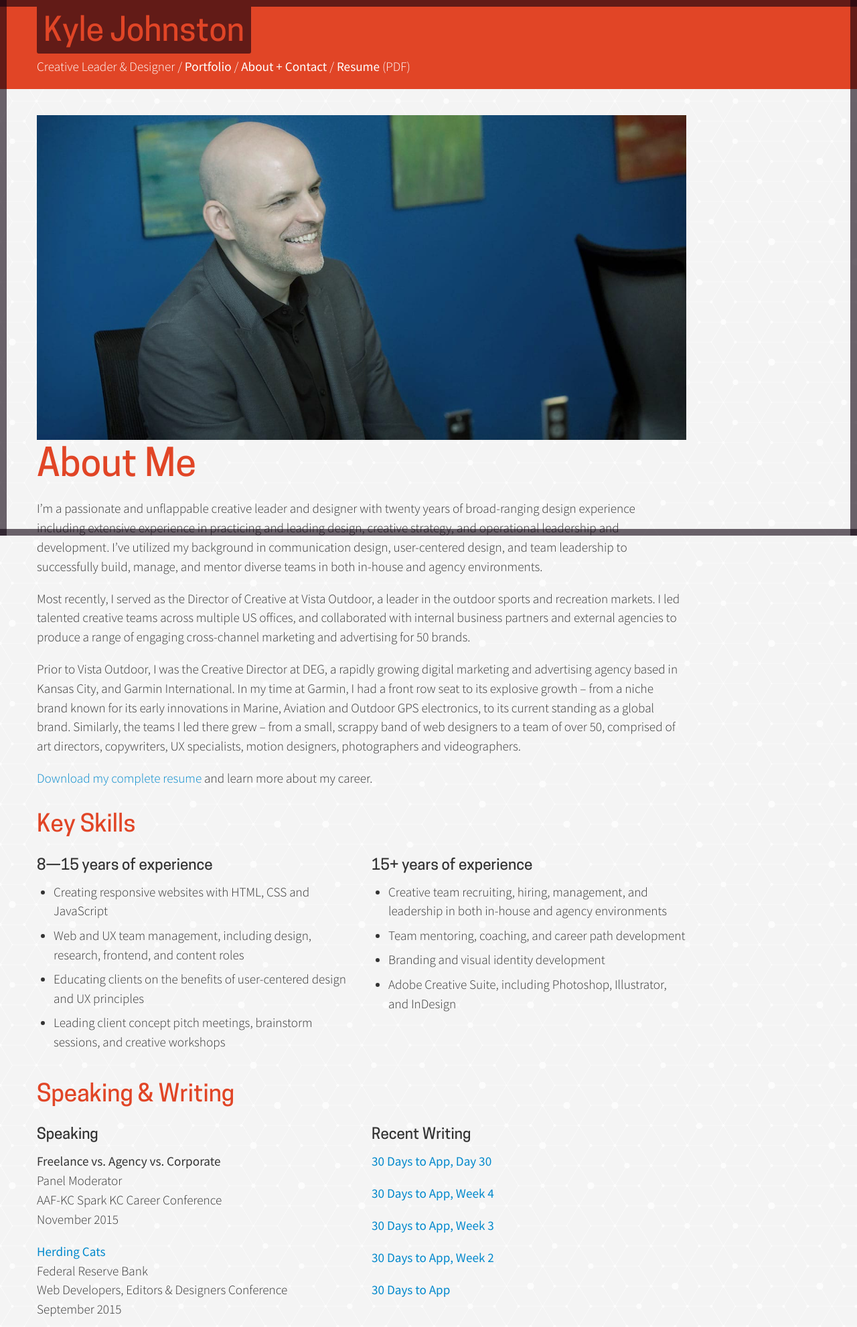
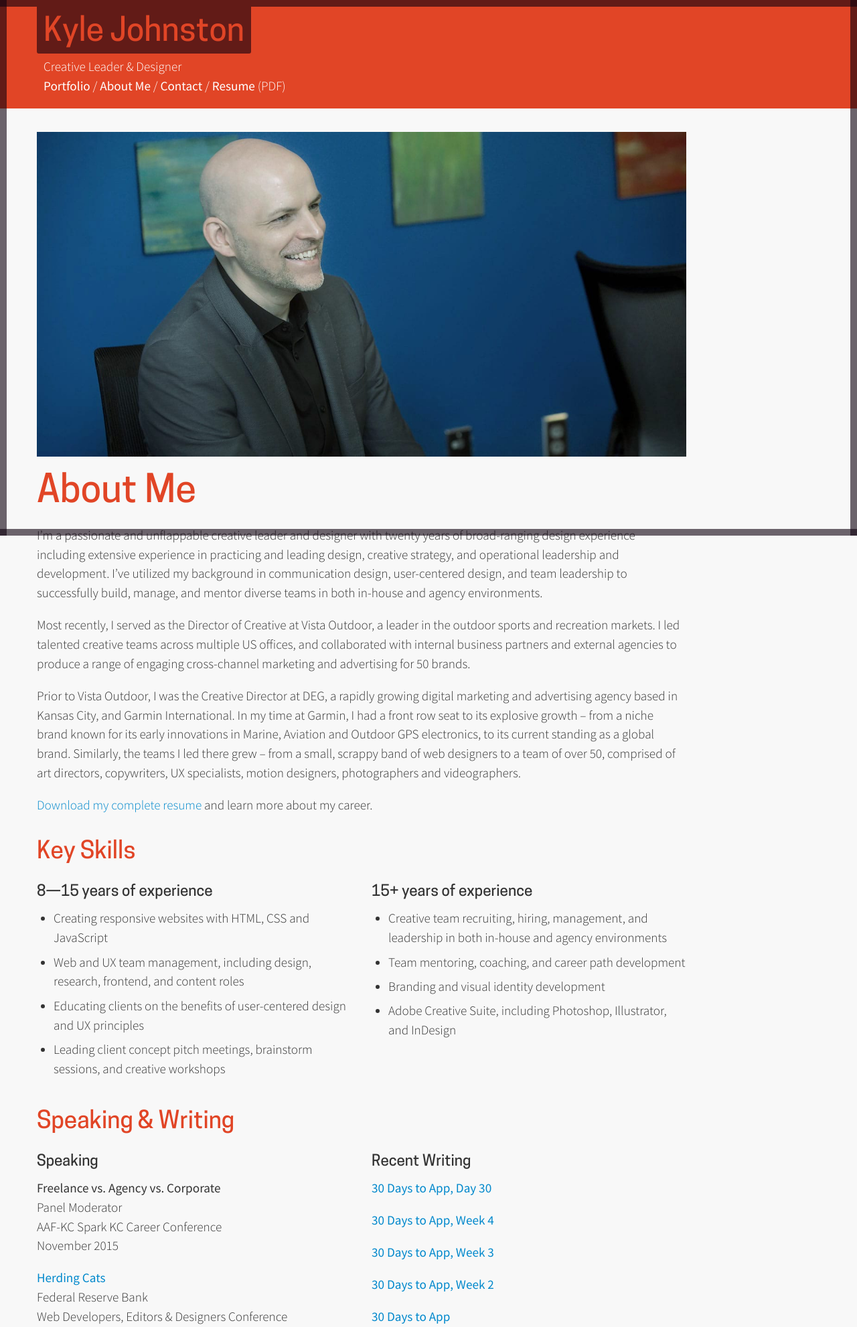
Before and after one commit to kylejohnston/kyle, a PHP site: page /about-kyle-johnston.php in a window 1280 px wide. Shown: the top 1982 px of the page at 67% size. Run offline with PHP 8.4, Linux system fonts and the light colour scheme; some libraries are stand-ins or nearby versions.

Commit message:
Nov 2017 enhancements

```diff
--- a/css/custom.css
+++ b/css/custom.css
@@ -5,7 +5,7 @@ html {
 	font-size: 100%;
 }
 body {
-	background: #f4f4f4 url('//www.kylewjohnston.com/img/geo-pattern-75p.png') left top repeat;
+	background: #f8f8f8;
 	color: #333333;
 	font-size: 1.2em;
 	font-family: 'Source Sans Pro', sans-serif;
@@ -117,7 +117,8 @@ label {
 
 /* HEADER STYLES
 ------------------------------------------ */
-.navigation a { font-weight: 500; }
+.navigation { padding-left: 10px; }
+.navigation a { font-weight: 400; }
 .dark a {
 	color: #fff;
 }
@@ -125,7 +126,7 @@ label {
 	color: #fff;
 }
 .epithet,
-.epithet span { color: #fff; }
+.epithet span { color: #fff; font-weight: 300; }
 
 header.top-nav { padding-top: 10px; }
 header h1 {
@@ -161,8 +162,8 @@ header h1 {
 	min-width: 100%;
 }
 .items {
-	margin-top: 1em;
-	margin-bottom: 2em;
+	margin-top: 1rem;
+	margin-bottom: 2rem;
 }
 .item {
 	border-radius: 5px;
@@ -198,7 +199,11 @@ header h1 {
 }
 .work-sample img {
 	display: block;
-	margin: 1em auto;
+	margin: 1rem auto;
+}
+.about-me img {
+	display: block;
+	margin: 0 auto 1.5rem 0;
 }
 img.shadow {
 	-webkit-box-shadow: 0px 20px 60px #BBBBBB;
@@ -367,7 +372,7 @@ footer:after {
 footer:after {
   clear: both;
 }
-footer .me { font-weight: 600; }
+footer .me { font-weight: 400; }
 
 /*
  * jQuery FlexSlider v2.0
@@ -511,8 +516,8 @@ p.flex-caption {
 		margin-top: .5em;
 		text-align: left;
 	}
-	.epithet { display: block; font-weight: 300; color: #fff; }
-		.epithet span { display: none; }
+	/*.epithet { display: block; font-weight: 300; color: #fff; }
+		.epithet span { display: none; }*/
 	h1,
 	.intro h1 { font-size: 2rem; }
 	h2,
--- a/includes/footer.php
+++ b/includes/footer.php
@@ -4,15 +4,15 @@
 					<div class="span4">
 						<div class="inner">
 							<p>
-								<span class="me">Kyle W. Johnston</span><br>
-								<a href="//www.kylewjohnston.com/" onClick="_gaq.push(['_trackEvent', 'Footer', 'Click', 'Home']);">Home</a> / <a href="//www.kylewjohnston.com/#portfolio" onClick="_gaq.push(['_trackEvent', 'Footer', 'Click', 'Portfolio']);">Portfolio</a> / <a href="//www.kylewjohnston.com/about-kyle-johnston/" onClick="_gaq.push(['_trackEvent', 'Footer', 'Click', 'About']);">About &#43; Contact</a>
+								<span class="me">Kyle W. Johnston &#8211; Creative Leader &amp; Designer</span><br>
+								<a href="/" onClick="_gaq.push(['_trackEvent', 'Footer', 'Click', 'Home']);">Home</a> / <a href="/#portfolio" onClick="_gaq.push(['_trackEvent', 'Footer', 'Click', 'Portfolio']);">Portfolio</a> / <a href="/about-kyle-johnston/" onClick="_gaq.push(['_trackEvent', 'Footer', 'Click', 'About']);">About Me</a> / <a href="/contact/" onClick="_gaq.push(['_trackEvent', 'Footer', 'Click', 'Contact']);">Contact</a> / <a href="/files/kyle-johnston-creative-leader-designer-2017.pdf" onClick="_gaq.push(['_trackEvent', 'Footer', 'Click', 'Resume']);">Resume</a> (PDF)
 							</p>
 						</div>
 					</div>
 					<div class="span4">
 						<div class="inner">
 							<p><strong>Contact</strong><br>
-							<span>913 707-7442</span><br><a href="//www.kylewjohnston.com/about-kyle-johnston#contact" onClick="_gaq.push(['_trackEvent', 'Footer', 'Click', 'Email']);"><strong>Email</strong></a></p>
+							<span>913 707-7442</span><br><a href="/contact/" onClick="_gaq.push(['_trackEvent', 'Footer', 'Click', 'Email']);"><strong>Email</strong></a></p>
 						</div>
 					</div>
 					<div class="span4">
--- a/includes/head.php
+++ b/includes/head.php
@@ -1,6 +1,6 @@
 	<!-- Le styles -->
 	<link href='//www.kylewjohnston.com/css/bootstrap.min.css' rel='stylesheet' type='text/css'>
-	<link href='//www.kylewjohnston.com/css/custom.css?20170704_0009' rel='stylesheet' type='text/css'>
+	<link href='/css/custom.css?20171102_0008' rel='stylesheet' type='text/css'>
 	<link href='https://fonts.googleapis.com/css?family=Source+Sans+Pro:200,300,400' rel='stylesheet' type='text/css'>
 
 	<!-- HTML5 shim, for IE6-8 support of HTML5 elements -->
--- a/includes/header-nav.php
+++ b/includes/header-nav.php
@@ -3,7 +3,8 @@
 		<div class="row">
 			<div class="span12">
 				<h1><span><a href="/">Kyle Johnston</a></span></h1>
-				<p class="navigation"><span class="epithet">Creative Leader &amp; Designer <span>/</span></span> <a href="/#portfolio">Portfolio</a> / <a href="/about-kyle-johnston/">About &#43; Contact</a> / <a href="/files/kyle-johnston-creative-leader-designer-2017.pdf">Resume</a> (PDF)</p>
+				<p class="navigation"><span class="epithet">Creative Leader &amp; Designer</span><br>
+				<a href="/#portfolio">Portfolio</a> / <a href="/about-kyle-johnston/">About Me</a> / <a href="/contact/">Contact</a> / <a href="/files/kyle-johnston-creative-leader-designer-2017.pdf">Resume</a> (PDF)</p>
 			</div>
 		</div>
 	</div>
```
